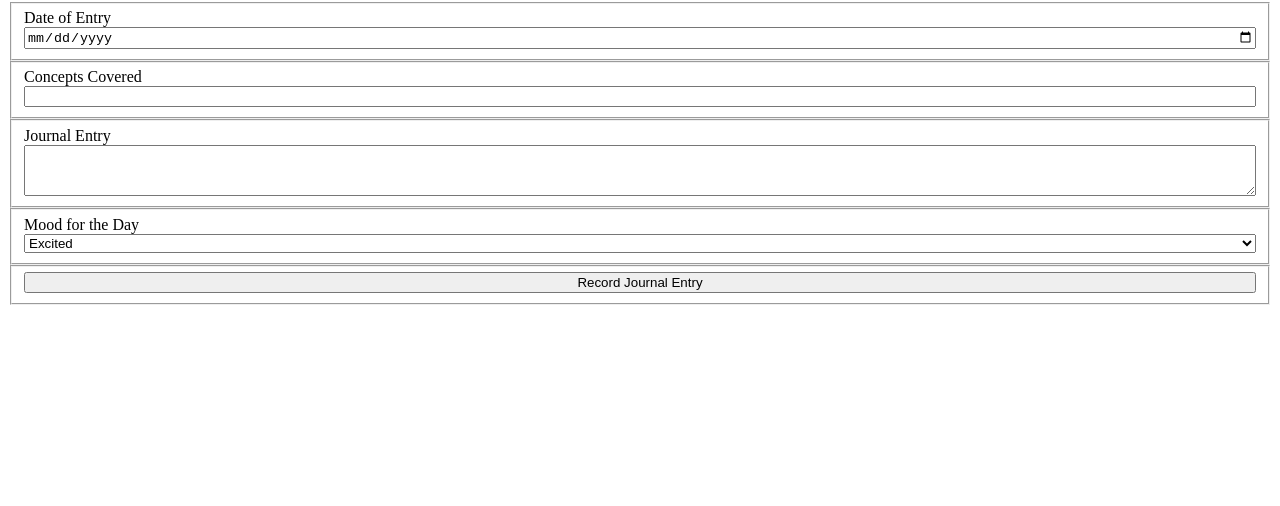
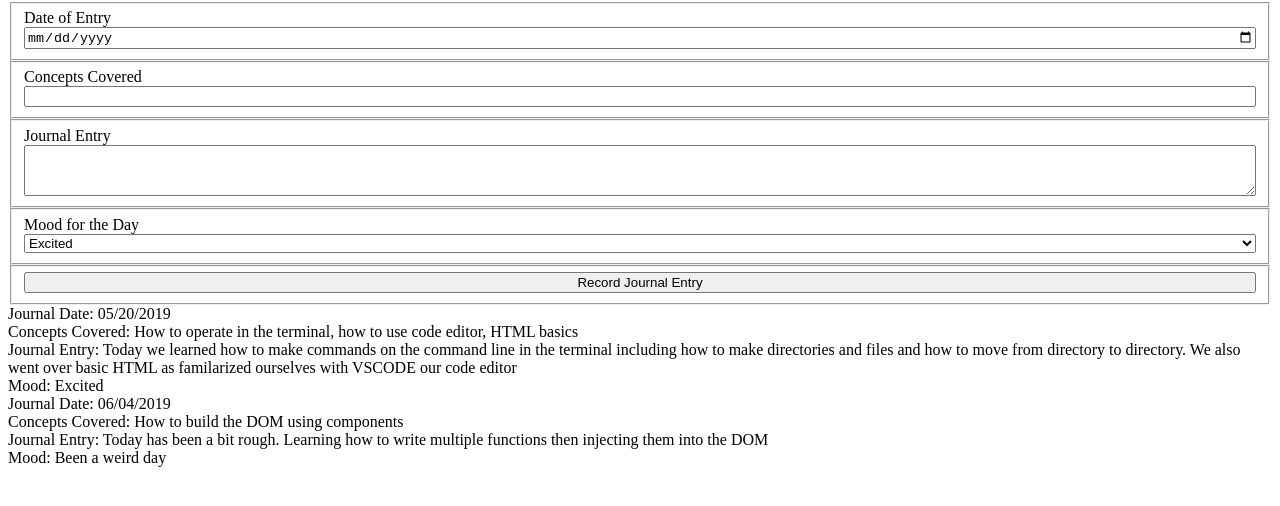
Before and after one commit to KrystalGates/dailyjournal, a plain HTML site: page index.html in a window 1280 px wide. Shown: the part 78-584 px from the top of the page. Drawn offline with Linux system fonts and the light colour scheme.

Commit message:
built DOM with journal entries

```diff
--- a/index.html
+++ b/index.html
@@ -4,7 +4,7 @@
     <meta charset="UTF-8" />
     <meta name="viewport" content="width=device-width, initial-scale=1.0" />
     <meta http-equiv="X-UA-Compatible" content="ie=edge" />
-    <link rel="stylesheet" href="journal.css">
+    <link rel="stylesheet" href="journal.css" />
     <title>Daily Journal</title>
   </head>
   <body>
@@ -20,7 +20,12 @@
       </fieldset>
       <fieldset>
         <label for="journalEntry">Journal Entry</label>
-        <textarea name="journalEntry" id="journalEntry" cols="40" rows="3"></textarea>
+        <textarea
+          name="journalEntry"
+          id="journalEntry"
+          cols="40"
+          rows="3"
+        ></textarea>
       </fieldset>
       <fieldset>
         <label for="moodForDay">Mood for the Day</label>
@@ -36,6 +41,7 @@
         <input type="button" value="Record Journal Entry" />
       </fieldset>
     </form>
+    <article class="entryLog"></article>
     <script src="scripts/journal.js"></script>
   </body>
 </html>
--- a/scripts/journal.js
+++ b/scripts/journal.js
@@ -1,4 +1,3 @@
-
 // Define the keys and value for a JavaScript object that
 // represents a journal entry about what you learned today
 
@@ -8,27 +7,56 @@ const objectsJournalEntry = {
   journalDate: "",
   conceptsCovered: "",
   journalEntry: "",
-    moodForDay: "",
-}
+  moodForDay: ""
+};
 
-const objectsJournalEntry1 = {
+const journalEntries = [
+  {
     journalDate: "05/20/2019",
-    conceptsCovered: "How to operate in the terminal, how to use code editor, HTML basics",
-    journalEntry: "Today we learned how to make commands on the command line in the terminal including how to make directories and files and how to move from directory to directory. We also went over basic HTML as familarized ourselves with VSCODE our code editor",
-    moodForDay: "Excited",
-}
-
-const objectsJournalEntry2 = {
+    conceptsCovered:
+      "How to operate in the terminal, how to use code editor, HTML basics",
+    journalEntry:
+      "Today we learned how to make commands on the command line in the terminal including how to make directories and files and how to move from directory to directory. We also went over basic HTML as familarized ourselves with VSCODE our code editor",
+    moodForDay: "Excited"
+  },
+  {
     journalDate: "06/04/2019",
     conceptsCovered: "How to build the DOM using components",
-    journalEntry: "Today has been a bit rough. Learning how to write multiple functions then injecting them into the DOM",
-    moodForDay: "Been a weird day",
+    journalEntry:
+      "Today has been a bit rough. Learning how to write multiple functions then injecting them into the DOM",
+    moodForDay: "Been a weird day"
   }
+];
 
-const addEntry = function (newEntry){
-    allJournalEntries.push(newEntry)
+/*
+    Purpose: To create, and return, a string template that
+    represents a single journal entry object as HTML
+
+    Arguments: journalEntry (object)
+*/
+const makeJournalEntryComponent = function(journalEntry) {
+  return `<div><div>Journal Date: ${
+    journalEntry.journalDate
+  }</div><div>Concepts Covered: ${
+    journalEntry.conceptsCovered
+  }</div><div>Journal Entry: ${journalEntry.journalEntry}</div><div> Mood: ${
+    journalEntry.moodForDay}</div></div>`;
+};
+
+const container = document.querySelector(".entryLog");
+
+/*
+    Purpose: To render all journal entries to the DOM
+
+    Arguments: entries (array of objects)
+*/
+
+const renderJournalEntries = function(entries){
+  for (i = 0; i < entries.length; i++) {
+    let entry = "";
+    entry = makeJournalEntryComponent(entries[i]);
+    container.innerHTML += entry;
   }
+};
 
-addEntry(objectsJournalEntry1);
-
-console.log(allJournalEntries);
+renderJournalEntries(journalEntries);
```
Lines whose indentation alone changed are shown as unchanged.
